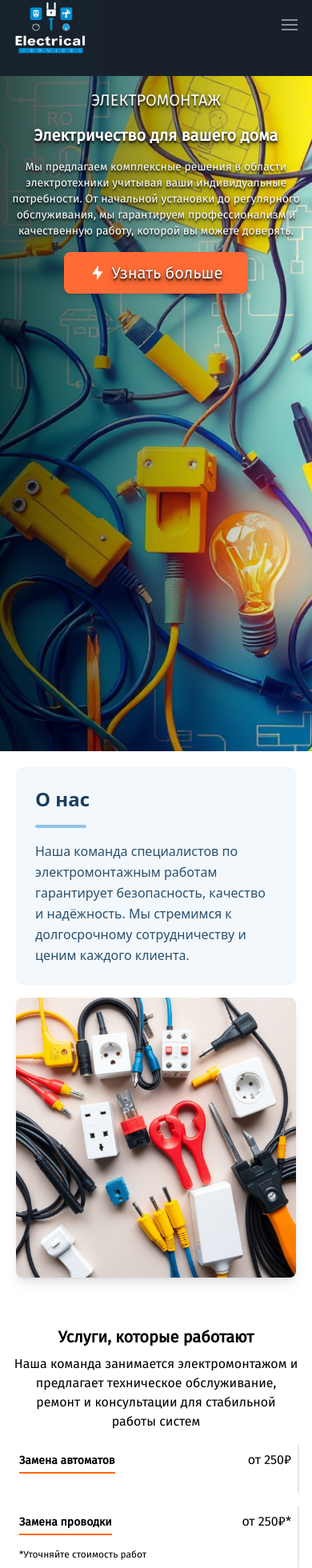
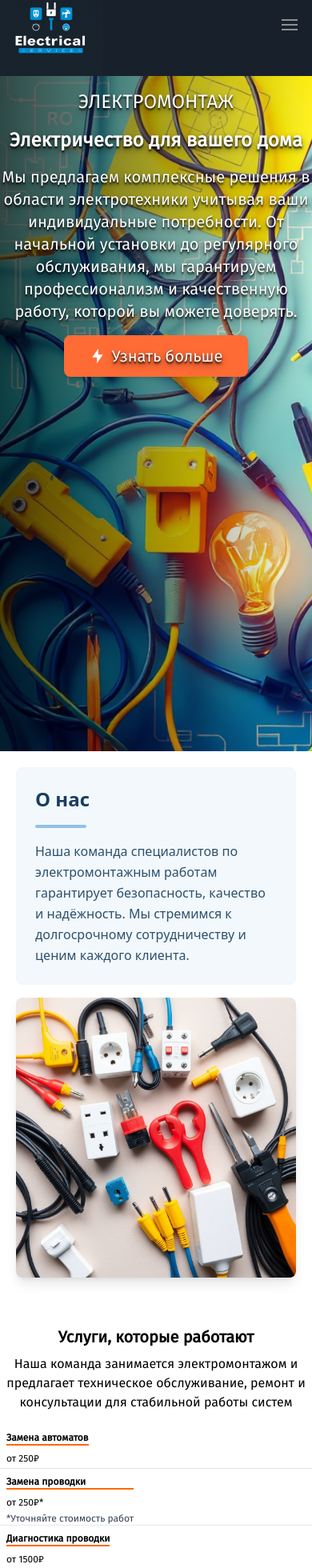
Before and after one commit to lexxik753/electrics, a Vue app: page / in a window 390 px wide. Shown: the part 33-1993 px from the top of the page at 80% size. Built offline with nearby package versions, Linux system fonts and the light colour scheme; the HTML template or start-up script is replaced by a standard one.

Commit message:
fix responsive design

```diff
--- a/src/blocks/Services.vue
+++ b/src/blocks/Services.vue
@@ -147,13 +147,13 @@ const servicesDetails = [
 </script>
 
 <template>
-    <section class="container mt-15 mx-auto px-4">
-        <div class="text-center">
+    <section class="container mt-15 mx-auto md:px-4">
+        <div class="text-center pb-6">
             <h2 class="mb-2 text-xl md:text-2xl lg:text-4xl font-bold">Услуги, которые работают</h2>
             <p class="text-base lg:text-lg xl:text-2xl">Наша команда занимается электромонтажом и предлагает техническое
                 обслуживание, ремонт и консультации для стабильной работы систем</p>
         </div>
-        <div class="grid lg:grid-cols-3 divide-x-2">
+        <div class="grid grid-cols-1 lg:grid-cols-3 items-stretch gap-2 divide-y lg:divide-y-0 lg:divide-x-2">
             <ServicesDetails :details="servicesDetails" />
         </div>
     </section>
--- a/src/components/ServicesDetails.vue
+++ b/src/components/ServicesDetails.vue
@@ -10,9 +10,14 @@ const props = defineProps({
 })
 </script>
 <template>
-    <div v-for="(detail, index) in props.details" :key="index" class="mt-4 p-2 flex flex-wrap justify-between items-baseline">
-        <p class="text-sm md:text-base font-bold mb-4 pb-1 border-b-2 border-orange-500 inline-block">{{ detail.title }}</p>
-        <p>{{ detail.price }}</p>
-        <p class="w-full text-xs">{{ detail.clarification }}</p>
+    <div
+        v-for="(detail, index) in props.details"
+        :key="index"
+        class="h-full px-2 flex flex-col md:flex-wrap justify-between items-baseline">
+        <div class="flex-grow">
+            <p class="text-xs md:text-base font-bold mb-2 border-b-2 border-orange-500">{{ detail.title }}</p>
+            <p class="text-xs md:text-base">{{ detail.price }}</p>
+            <p class="w-full pt-1 text-xs text-gray-700">{{ detail.clarification }}</p>
+        </div>
     </div>
 </template>
--- a/src/layouts/Header.vue
+++ b/src/layouts/Header.vue
@@ -61,10 +61,10 @@ const showMenu = ref(false);
     <div
         class="min-h-screen bg-[url('./assets/media/bg-header.png')] bg-cover text-white relative before:absolute before:inset-0 before:bg-linear-to-r before:from-black/70 before:to-transparent">
         <div class="relative z-10 text-shadow-lg/50">
-            <h2 class="py-4 text-xl lg:text-2xl xl:text-3xl text-center">ЭЛЕКТРОМОНТАЖ</h2>
-            <h1 class="mb-4 text-xl lg:text-2xl xl:text-3xl font-bold text-center">Электричество для вашего дома</h1>
+            <h2 class="py-4 text-2xl xl:text-3xl text-center">ЭЛЕКТРОМОНТАЖ</h2>
+            <h1 class="mb-4 text-2xl xl:text-3xl font-bold text-center">Электричество для вашего дома</h1>
             <section class="m-auto md:w-1/2 text-center">
-                <p class="text-sm md:text-xl lg:text-2xl lg:leading-loose">Мы предлагаем комплексные решения в области
+                <p class="text-xl lg:text-2xl lg:leading-loose">Мы предлагаем комплексные решения в области
                     электротехники
                     учитывая ваши индивидуальные потребности. От начальной установки до регулярного обслуживания, мы
                     гарантируем профессионализм и качественную работу, которой вы можете доверять.</p>
```
